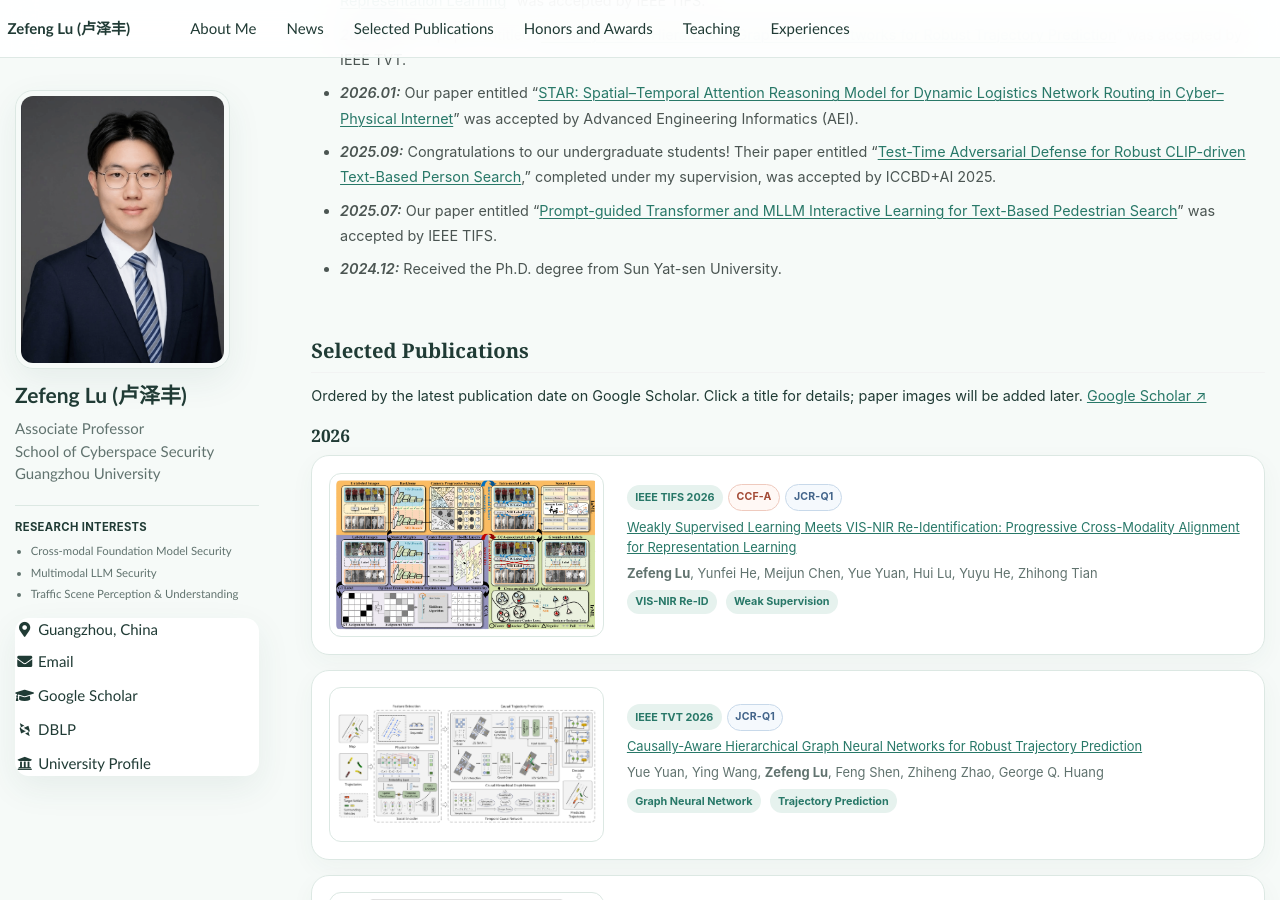
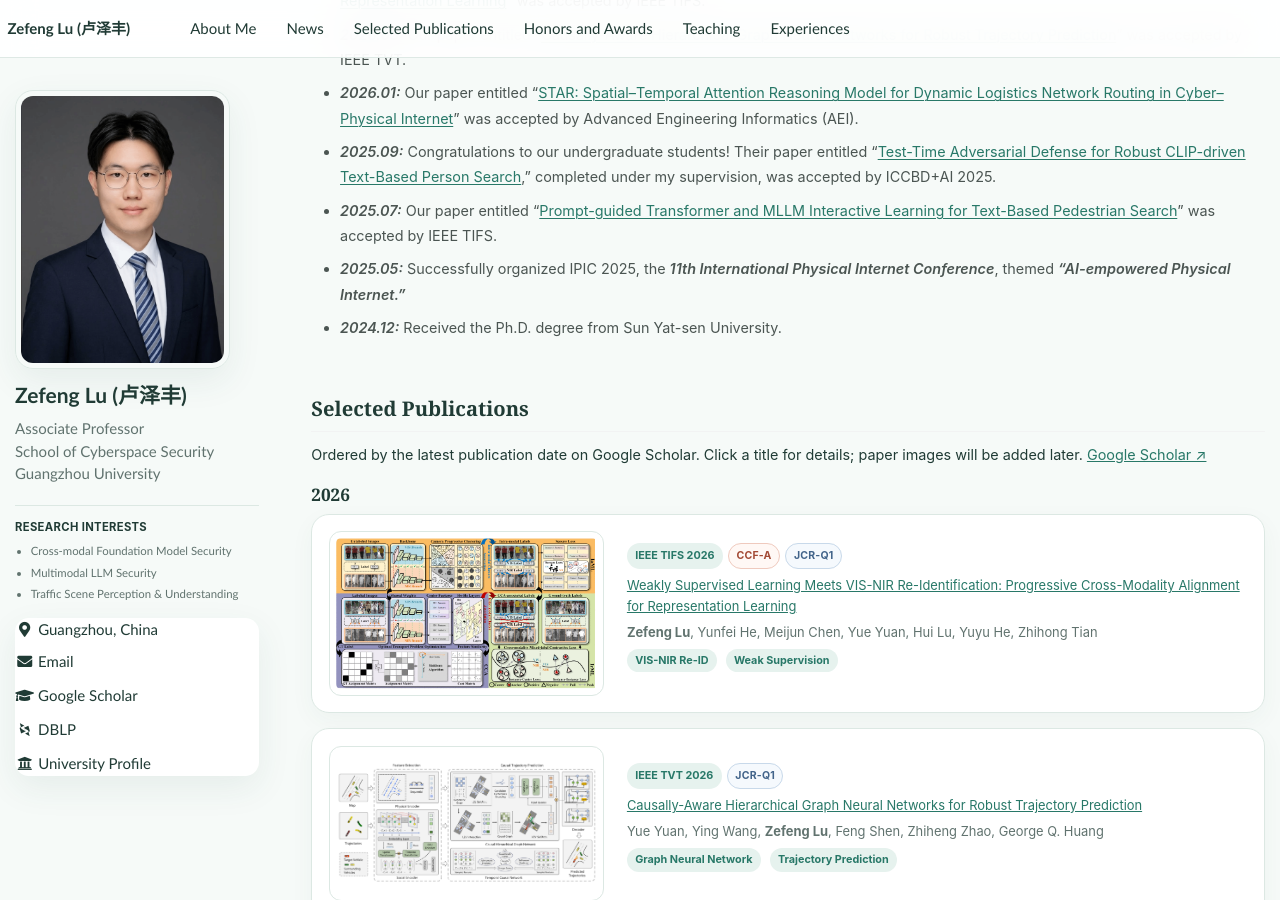
Before and after one commit to ZefengLU-GZHU/zefenglu-gzhu.github.io, a Jekyll site: the page built from _pages/about.md, in a window 1280 px wide and 900 px high, scrolled down 776 px. Built offline with Jekyll 4.4.1, drawn with Linux system fonts in a browser that asks for light colours; some web fonts are replaced; our own code applies the rules of GitHub Pages for plain Markdown files.

Commit message:
Add IPIC 2025 news

```diff
--- a/_pages/about.md
+++ b/_pages/about.md
@@ -60,6 +60,7 @@ redirect_from:
 - *2026.01:* Our paper entitled “[STAR: Spatial–Temporal Attention Reasoning Model for Dynamic Logistics Network Routing in Cyber–Physical Internet](https://www.sciencedirect.com/science/article/pii/S1474034625007232)” was accepted by Advanced Engineering Informatics (AEI).
 - *2025.09:* Congratulations to our undergraduate students! Their paper entitled “[Test-Time Adversarial Defense for Robust CLIP-driven Text-Based Person Search](https://scholar.google.com/citations?view_op=view_citation&hl=en&user=wn7Q6h0AAAAJ&sortby=pubdate&citation_for_view=wn7Q6h0AAAAJ:UebtZRa9Y70C),” completed under my supervision, was accepted by ICCBD+AI 2025.
 - ***2025.07:*** Our paper entitled “[Prompt-guided Transformer and MLLM Interactive Learning for Text-Based Pedestrian Search](https://scholar.google.com/citations?view_op=view_citation&hl=en&user=wn7Q6h0AAAAJ&citation_for_view=wn7Q6h0AAAAJ:_FxGoFyzp5QC)” was accepted by IEEE TIFS.
+- ***2025.05:*** Successfully organized IPIC 2025, the ***11th International Physical Internet Conference***, themed ***“AI-empowered Physical Internet.”***
 - ***2024.12:*** Received the Ph.D. degree from Sun Yat-sen University.
 
 </div>
```
